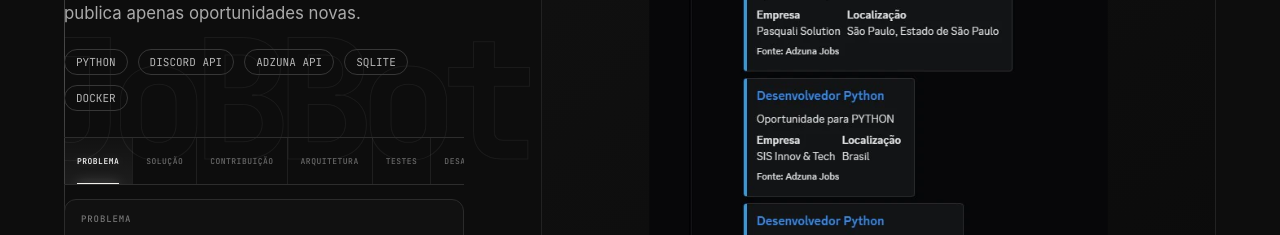
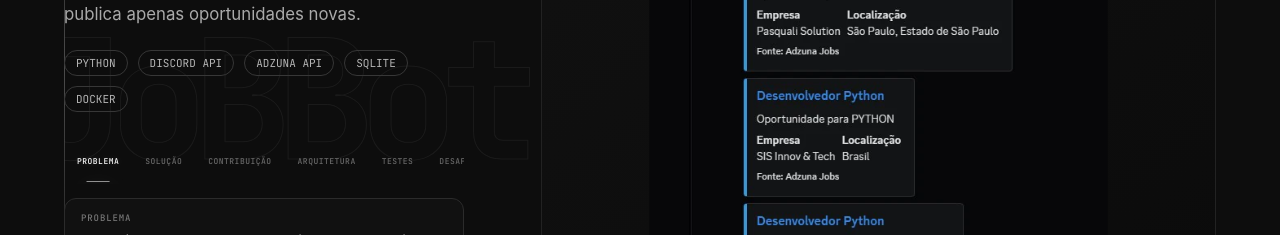
Before and after one commit to mesql1/portfolio_luiz, a Next.js app: page / in a window 1280 px wide. Shown: the part 2000-2235 px from the top of the page. Built offline with nearby package versions, Linux system fonts and the light colour scheme.

Commit message:
Suaviza iluminação da navegação técnica

```diff
--- a/app/globals.css
+++ b/app/globals.css
@@ -66,16 +66,20 @@ button,a { -webkit-tap-highlight-color:transparent; }
 .project-card li:before { content:"+"; margin-right:12px; font-family:var(--mono); color:#686868; }
 .project-card .button { margin-top:4px; }
 .project-evidence { margin:26px 0 20px; }
-.project-evidence__tabs { position:relative; width:100%; max-width:100%; min-width:0; display:flex; flex-wrap:nowrap; gap:0; margin-bottom:14px; border-block:1px solid #2d2d2d; overflow-x:auto; scrollbar-width:none; }
+.project-evidence__tabs { position:relative; width:100%; max-width:100%; min-width:0; display:flex; flex-wrap:nowrap; gap:0; margin-bottom:14px; overflow-x:auto; scrollbar-width:none; }
 .project-evidence__tabs::-webkit-scrollbar { display:none; }
-.project-evidence__tabs button { position:relative; flex:1 0 auto; min-height:46px; padding:0 13px; border:0; border-left:1px solid rgba(255,255,255,.08); border-radius:0; background:transparent; color:#696969; cursor:pointer; white-space:nowrap; font:500 8px/1 var(--mono); letter-spacing:.06em; text-transform:uppercase; transition:background .28s,color .28s,text-shadow .28s; }
-.project-evidence__tabs button:first-child { border-left:0; }
-.project-evidence__tabs button::after { position:absolute; right:13px; bottom:-1px; left:13px; height:2px; background:var(--fg); box-shadow:0 0 12px rgba(255,255,255,.55); content:""; transform:scaleX(0); transform-origin:center; transition:transform .32s cubic-bezier(.22,1,.36,1); }
-.project-evidence__tabs button:hover { background:linear-gradient(180deg,transparent,rgba(255,255,255,.045)); color:#f1f0ec; text-shadow:0 0 14px rgba(255,255,255,.45); }
-.project-evidence__tabs button:hover::after { transform:scaleX(1); }
-.project-evidence__tabs button:focus-visible { z-index:1; outline:1px solid #777; outline-offset:-4px; color:#fff; }
-.project-evidence__tabs button[aria-selected="true"] { background:linear-gradient(180deg,rgba(255,255,255,.025),rgba(255,255,255,.065)); color:#fff; text-shadow:0 0 12px rgba(255,255,255,.28); }
-.project-evidence__tabs button[aria-selected="true"]::after { transform:scaleX(1); }
+.project-evidence__tabs button { position:relative; isolation:isolate; flex:1 0 auto; min-height:46px; padding:0 13px; overflow:hidden; border:0; border-radius:0; background:transparent; color:#696969; cursor:pointer; white-space:nowrap; font:500 8px/1 var(--mono); letter-spacing:.06em; text-transform:uppercase; transition:color .28s,text-shadow .28s; }
+.project-evidence__tabs button::before { position:absolute; z-index:-1; bottom:-55%; left:50%; width:110%; height:90%; border-radius:50%; background:radial-gradient(ellipse at center,rgba(255,255,255,.18) 0%,rgba(255,255,255,.07) 38%,transparent 72%); content:""; filter:blur(7px); opacity:0; transform:translateX(-50%) scale(.62); transition:opacity .32s ease,transform .42s cubic-bezier(.22,1,.36,1); }
+.project-evidence__tabs button::after { position:absolute; right:18px; bottom:2px; left:18px; height:1px; background:rgba(255,255,255,.72); content:""; opacity:.7; transform:scaleX(0); transform-origin:center; transition:transform .32s cubic-bezier(.22,1,.36,1),opacity .28s; }
+.project-evidence__tabs button:hover { color:#e8e7e3; text-shadow:0 0 10px rgba(255,255,255,.24); }
+.project-evidence__tabs button:hover::before { opacity:.36; transform:translateX(-50%) scale(1); }
+.project-evidence__tabs button:hover::after { opacity:.5; transform:scaleX(.72); }
+.project-evidence__tabs button:focus-visible { z-index:1; outline:0; color:#fff; text-shadow:0 0 10px rgba(255,255,255,.24); }
+.project-evidence__tabs button:focus-visible::before { opacity:.36; transform:translateX(-50%) scale(1); }
+.project-evidence__tabs button:focus-visible::after { transform:scaleX(.72); }
+.project-evidence__tabs button[aria-selected="true"] { background:transparent; color:#fff; text-shadow:0 0 9px rgba(255,255,255,.18); }
+.project-evidence__tabs button[aria-selected="true"]::before { opacity:.18; transform:translateX(-50%) scale(.9); }
+.project-evidence__tabs button[aria-selected="true"]::after { opacity:.75; transform:scaleX(.72); }
 .project-evidence__panel { min-height:104px; padding:14px 16px; border:1px solid var(--line); border-radius:12px; background:rgba(255,255,255,.018); }
 .project-evidence__panel span { display:block; margin-bottom:7px; color:#777; font:500 9px/1.2 var(--mono); letter-spacing:.1em; text-transform:uppercase; }
 .project-evidence__panel p { margin:0; color:#b8b8b8; font-size:.82rem; line-height:1.5; }
```
